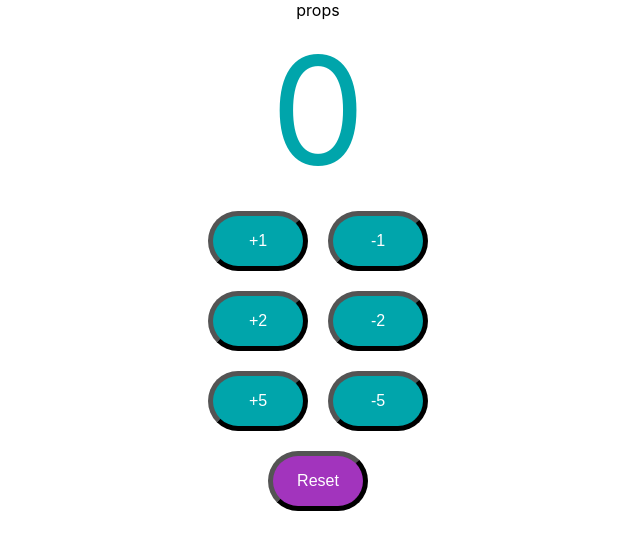
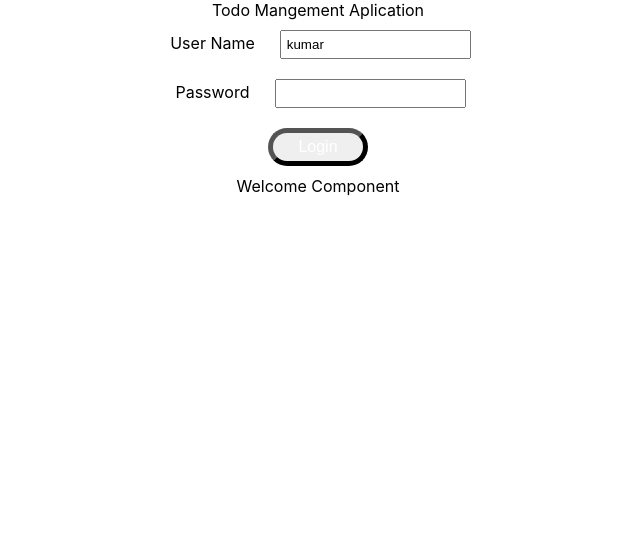
Before and after one commit to Dk2698/new-javaprogramming, a React (Create React App) app: page / in a window 1280 px wide. Shown: the top 550 px of the page, without its empty margins (322-962 px from the left). Built offline with nearby package versions, Linux system fonts and the light colour scheme.

Commit message:
create login components

```diff
--- a/package.json
+++ b/package.json
@@ -8,6 +8,7 @@
     "@testing-library/user-event": "^13.5.0",
     "react": "^18.2.0",
     "react-dom": "^18.2.0",
+    "react-router-dom": "^6.8.1",
     "react-scripts": "5.0.1",
     "web-vitals": "^2.1.4"
   },
--- /dev/null
+++ b/src/components/todo/TodoApp.css
@@ -0,0 +1,4 @@
+label, input, button{
+    margin: 10px;
+    padding: 5px;
+}
--- /dev/null
+++ b/src/components/todo/TodoApp.jsx
@@ -0,0 +1,103 @@
+import { useState } from 'react'
+import './TodoApp.css'
+
+export default function TodoApp() {
+    return (
+        <div className="TodoApp" style={{ textAlign: "center" }}>
+            Todo Mangement Aplication
+            <LoginComponent />
+            <WelcomeComponent/>
+        </div>
+    )
+}
+
+
+
+function LoginComponent() {
+
+    const [username, setUsername] = useState('kumar')
+    const [password, setPassword] = useState('')
+
+    const [showSuccessMessage, setShowSuccessMessage] = useState(false)
+    const [showErrorMessage, setshowErrorMessage] = useState(false)
+
+
+
+
+    function handlerUsernameChange(event) {
+        //     console.log(event)
+        console.log(event.target.value)
+        // setUsername instanc changed
+        setUsername(event.target.value)
+
+    }
+    function handlerPasswordChange(event) {
+        // console.log(event.target.value)
+        setPassword(event.target.value)
+    }
+
+    function handleSubmit(){
+        // console.log(username);
+        // console.log(password);
+        if(username === "kumar" && password === "12345"){
+            console.log("Success")
+            setShowSuccessMessage(true);
+            setshowErrorMessage(false)
+        }else{
+            console.log("Faild")
+            setShowSuccessMessage(false);
+            setshowErrorMessage(true)
+        }
+    }
+    function SuccessMessageComponent(){
+        if(showSuccessMessage){
+            return  <div className="successMessage">Authenticated Successfully</div>
+        }
+        return null
+    }
+    function ErrorMessageComponent(){
+        if(showErrorMessage){
+            return  <div className="errorMessage">Authenticated Failed, Please check your credntials</div>
+        }
+        return null
+    }
+    return (
+        <div className="Login">
+            {/* <div className="successMessage">Authenticated Successfully</div> */}
+            {/* <div className="errorMessage">Authenticated Failed, Please check your credntials</div> */}
+            {/* <SuccessMessageComponent/>
+            <ErrorMessageComponent/> */}
+            {showSuccessMessage && <div className="successMessage">Authenticated Successfully</div>}
+            {showErrorMessage &&  <div className="errorMessage">Authenticated Failed, Please check your credntials</div> }
+            <div className="LoginForm">
+                <div>
+                    <label>User Name</label>
+                    <input type="text" name="username" value={username}
+                        onChange={handlerUsernameChange} />
+                </div>
+                <div>
+                    <label>Password</label>
+                    <input type="password" name="password"
+                    value={password}
+                    onChange={handlerPasswordChange}
+                    />
+                </div>
+                <div>
+                    <button type="button" name="login"
+                    onClick={handleSubmit}
+                    >Login</button>
+                </div>
+            </div>
+        </div>
+    )
+}
+
+
+
+function WelcomeComponent() {
+    return (
+        <div className="Welcome">
+            Welcome Component
+        </div>
+    )
+}
--- a/src/index.js
+++ b/src/index.js
@@ -2,12 +2,14 @@ import React from 'react';
 import ReactDOM from 'react-dom/client';
 import './index.css';
 import App from './App';
+import TodoApp from './components/todo/TodoApp';
+
 import reportWebVitals from './reportWebVitals';
 
 const root = ReactDOM.createRoot(document.getElementById('root'));
 root.render(
   <React.StrictMode>
-    <App />
+    <TodoApp />
   </React.StrictMode>
 );
 
```
Also changed, not shown: 1 other file (tests, documents, lock files or other folders).
